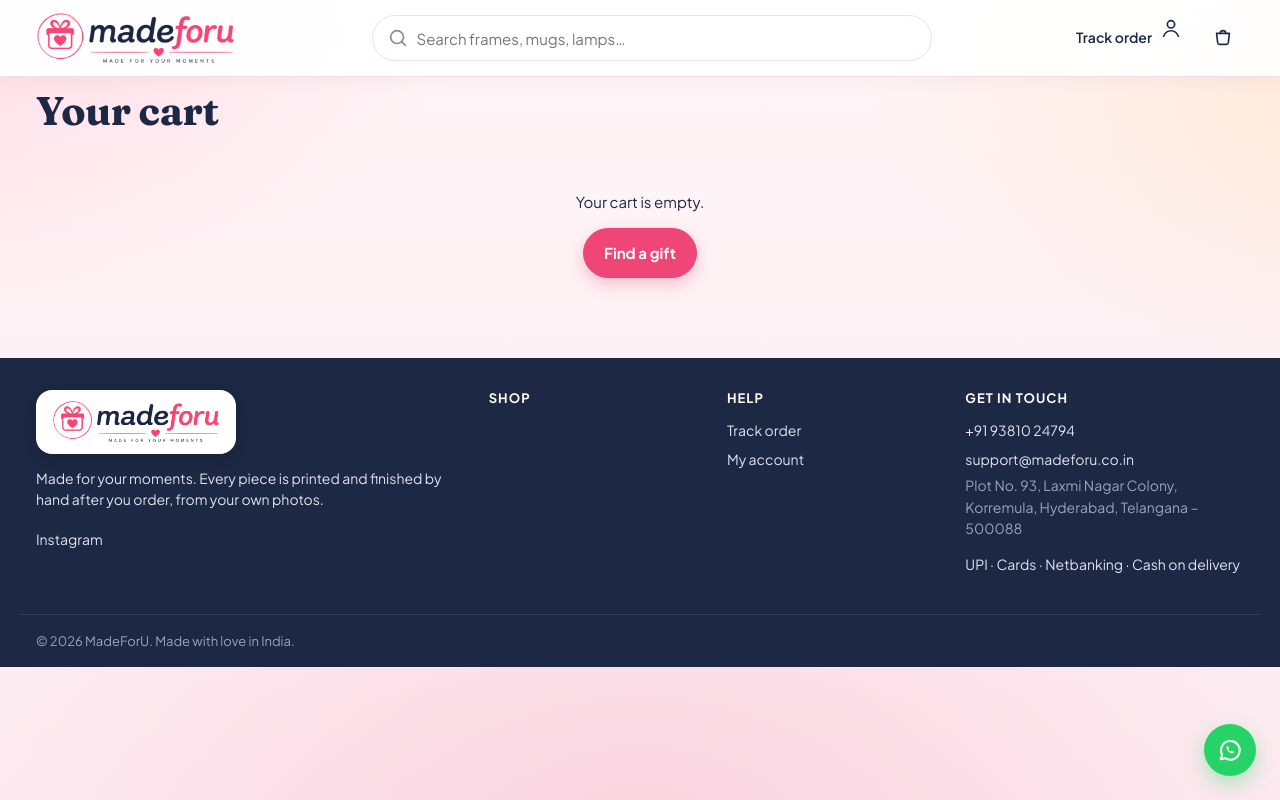
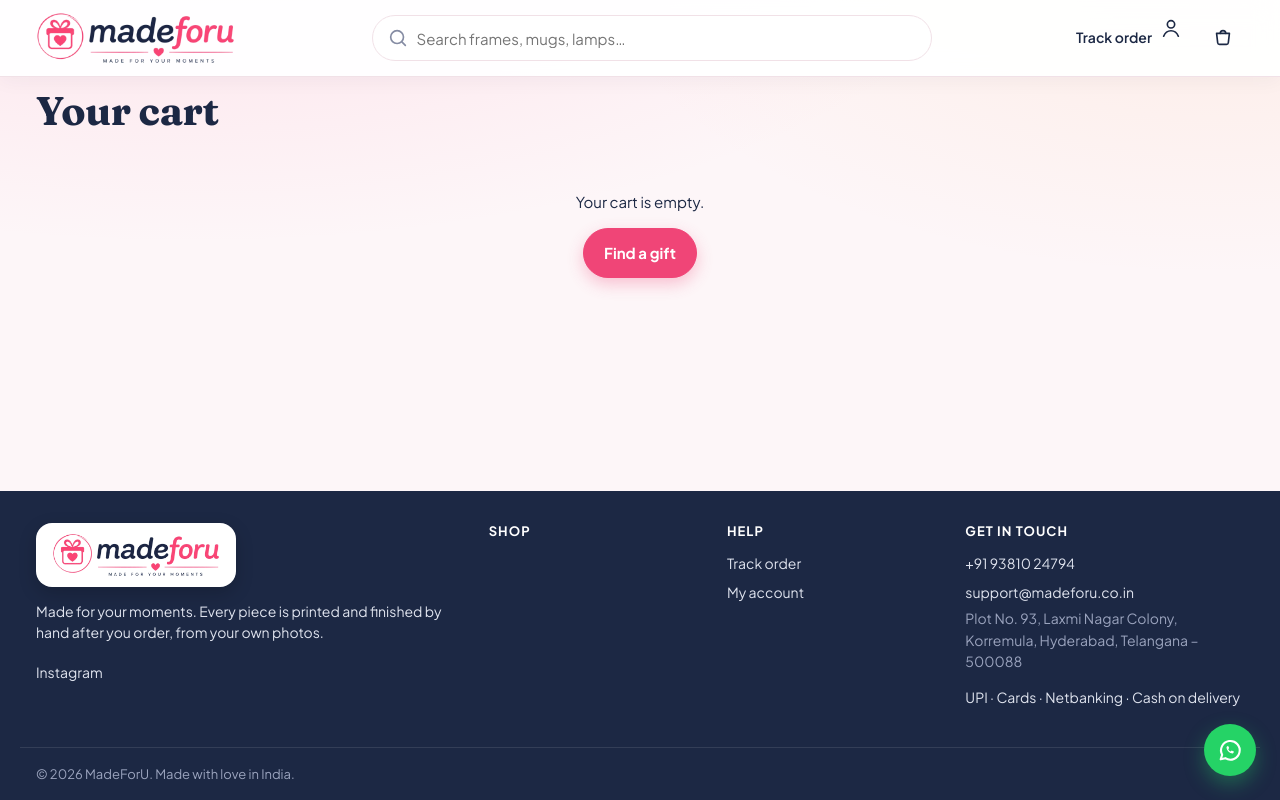
Before and after one commit to PranayReddy10/madeforu-app, a Laravel app: page /cart in a window 1280 px wide. Run offline with Laravel 12, Linux system fonts and the light colour scheme; data that the repository does not hold is empty; some libraries are stand-ins or nearby versions.

Commit message:
One colour system across the store: rose, navy, peach, lavender on soft blush; blush image placeholders; footer kept at the bottom on short pages
Co-Authored-By: Claude Opus 5.5 <noreply@anthropic.com>
Claude-Session: https://claude.ai/code/session_013rdGpdEihbEDvtkoWrSM8b

```diff
--- a/store/public/css/store.css
+++ b/store/public/css/store.css
@@ -235,7 +235,7 @@ html.locked body { position: fixed; left: 0; right: 0; }
 /* Cards */
 .card { background: var(--card); border-radius: var(--r); overflow: hidden; box-shadow: var(--shadow); display: flex; flex-direction: column; transition: transform .2s, box-shadow .2s; }
 .card:hover { transform: translateY(-3px); box-shadow: 0 2px 4px rgba(28,40,68,.06), 0 16px 32px rgba(28,40,68,.10); }
-.card-img { position: relative; display: block; aspect-ratio: 1; background: #f6eee8; }
+.card-img { position: relative; display: block; aspect-ratio: 1; background: var(--blush); }
 .card-img img { width: 100%; height: 100%; object-fit: cover; }
 .tag { position: absolute; top: 8px; left: 8px; font-size: 11px; font-weight: 700; padding: 4px 8px; border-radius: 999px; background: #fff; }
 .tag.sale { background: var(--rose); color: #fff; }
@@ -287,7 +287,7 @@ html.locked body { position: fixed; left: 0; right: 0; }
 /* Product page */
 .pdp { display: grid; grid-template-columns: minmax(0, 1fr); gap: 18px; padding: 10px 0 20px; }
 .gallery { position: relative; margin: 0 -16px; }
-.gallery-main { display: grid; grid-auto-flow: column; grid-auto-columns: 100%; overflow-x: auto; scroll-snap-type: x mandatory; scrollbar-width: none; background: #f6eee8; }
+.gallery-main { display: grid; grid-auto-flow: column; grid-auto-columns: 100%; overflow-x: auto; scroll-snap-type: x mandatory; scrollbar-width: none; background: var(--blush); }
 .gallery-main::-webkit-scrollbar { display: none; }
 .slide { margin: 0; scroll-snap-align: center; aspect-ratio: 1; }
 .slide img { width: 100%; height: 100%; object-fit: cover; }
@@ -335,7 +335,7 @@ html.locked body { position: fixed; left: 0; right: 0; }
 .slot:active { transform: scale(.96); }
 .slot-empty { display: flex; flex-direction: column; align-items: center; gap: 2px; color: var(--rose-d); }
 .slot-empty small { font-size: 11px; font-weight: 600; }
-.slot.filled { border-style: solid; border-color: transparent; background: #f6eee8; }
+.slot.filled { border-style: solid; border-color: transparent; background: var(--blush); }
 .slot.filled img { position: absolute; inset: 0; width: 100%; height: 100%; object-fit: cover; }
 .slot .rm { position: absolute; top: 4px; right: 4px; width: 24px; height: 24px; border-radius: 50%; border: 0; background: rgba(28,40,68,.75); color: #fff; font-size: 14px; line-height: 24px; padding: 0; z-index: 2; }
 .slot .warn { position: absolute; left: 4px; bottom: 4px; right: 4px; background: rgba(255,181,71,.95); color: var(--ink); font-size: 10px; font-weight: 700; border-radius: 6px; padding: 2px 4px; text-align: center; z-index: 2; }
@@ -666,11 +666,11 @@ a.contact-card:hover { transform: translateY(-2px); box-shadow: var(--shadow); }
 .price-tile small { font-size: 12px; font-weight: 700; letter-spacing: .06em; text-transform: uppercase; opacity: .75; }
 .price-tile b { font: 700 28px/1.1 var(--display); }
 .price-tile span { font-size: 13px; font-weight: 600; opacity: .8; }
-.pt1 { background: #ffe3ec; } .pt2 { background: #fff0d6; } .pt3 { background: #e2f4ff; } .pt4 { background: #e6f6ec; }
+.pt1 { background: linear-gradient(135deg, #ffe3ec, #fff3f6); } .pt2 { background: linear-gradient(135deg, var(--peach-l), #fff8ef); } .pt3 { background: linear-gradient(135deg, var(--lilac-l), #f8f5ff); } .pt4 { background: linear-gradient(135deg, var(--mint-l), #f3fbf7); }
 
 .spot-head { display: flex; align-items: center; gap: 14px; background: linear-gradient(120deg, var(--rose-l), #fff 75%); border: 1px solid var(--line); border-radius: 20px; padding: 12px; margin-bottom: 12px; }
-.sp2 .spot-head { background: linear-gradient(120deg, #fff0d6, #fff 75%); }
-.sp3 .spot-head { background: linear-gradient(120deg, #e2f4ff, #fff 75%); }
+.sp2 .spot-head { background: linear-gradient(120deg, var(--peach-l), #fff 75%); }
+.sp3 .spot-head { background: linear-gradient(120deg, var(--lilac-l), #fff 75%); }
 .spot-head img { width: 64px; height: 64px; border-radius: 16px; object-fit: cover; flex: none; background: #fff; }
 .spot-head span { display: grid; }
 .spot-head small { font-size: 12px; color: var(--muted); font-weight: 600; }
@@ -977,24 +977,38 @@ a.contact-card:hover { transform: translateY(-2px); box-shadow: var(--shadow); }
 .ac-actions .btn { padding: 11px 10px; }
 @media (min-width: 960px) { .added-card { left: auto; right: 24px; bottom: auto; top: calc(var(--header) + 60px); width: 360px; transform: translateY(-12px); } }
 
-/* Page background: warm blush with soft pink and peach glows, so white cards stand out */
-:root { --paper: #fcedf2; --line: #f3dce5; }
+/* ===== Colour system =====
+   Rose (brand, actions, prices) · Navy (text, dark bands, footer) · Peach (warm highlights)
+   · Lavender (cool accent) · Mint (success only) — all on a soft blush page with white cards. */
+:root {
+    --paper: #fdf6f8; --blush: #fbeef2; --line: #f1e1e7;
+    --peach: #ff9f5a; --peach-l: #fff0e2; --lilac: #7b61d9; --lilac-l: #f0ebff;
+}
 body {
     background:
-        radial-gradient(1000px 560px at -10% -5%, rgba(255,122,160,.26), transparent 62%),
-        radial-gradient(900px 520px at 110% 6%, rgba(255,181,71,.20), transparent 62%),
-        radial-gradient(1000px 640px at 50% 105%, rgba(240,69,119,.14), transparent 70%),
-        linear-gradient(180deg, #fff6f8 0%, #fcebf1 100%);
-    background-attachment: fixed;
+        radial-gradient(1200px 520px at 15% -120px, rgba(255,122,160,.18), transparent 70%),
+        radial-gradient(900px 480px at 95% -60px, rgba(255,159,90,.12), transparent 70%),
+        var(--paper);
+    background-repeat: no-repeat;
 }
 .site-header { background: rgba(255,255,255,.95); }
-.how { background: linear-gradient(135deg, #ffffff 0%, #fff0f5 100%); border-color: transparent; box-shadow: 0 10px 30px rgba(240,69,119,.08); }
 .cat-nav-track > a, .cat-nav-item > a { background: #fff; }
+.card { box-shadow: 0 1px 2px rgba(28,40,68,.05), 0 10px 26px rgba(240,69,119,.09); }
+.card:hover { box-shadow: 0 2px 4px rgba(28,40,68,.06), 0 16px 34px rgba(240,69,119,.14); }
 .usp-track span, .chip, .pager a, .pager span { box-shadow: 0 2px 8px rgba(240,69,119,.07); }
-.card { box-shadow: 0 1px 2px rgba(28,40,68,.05), 0 10px 26px rgba(240,69,119,.10); }
-
+/* White bands break the blush page into calm sections */
+.how { background: #fff; border: 0; box-shadow: 0 1px 0 var(--line), 0 -1px 0 var(--line); }
+.section-head p { color: var(--muted); }
+/* Status / highlight chips from the palette instead of one-off colours */
+.stock-note, .pdp-meta .sold { background: var(--peach-l); color: #a4480b; }
+.s-shipped { background: var(--lilac-l); color: var(--lilac); }
+.s-confirmed, .s-in_production { background: var(--peach-l); color: #a4480b; }
 /* Photo upload that waits for an option (e.g. print side) to say how many photos */
 .upload-wait { display: none; margin: 0; padding: 12px 14px; border-radius: 12px; background: var(--rose-l); color: var(--rose-d); font-size: 14px; font-weight: 600; }
 .upload.waiting .upload-wait { display: block; }
 .upload.waiting > :not(.upload-wait) { display: none; }
 .upload-slots .slot[hidden] { display: none !important; }
+/* Footer sits at the bottom of the screen on short pages (empty cart, 404) */
+body { min-height: 100vh; min-height: 100dvh; display: flex; flex-direction: column; }
+body > main { flex: 1 0 auto; }
+body > .site-header, body > .site-footer, body > .announce { flex: none; }
```
